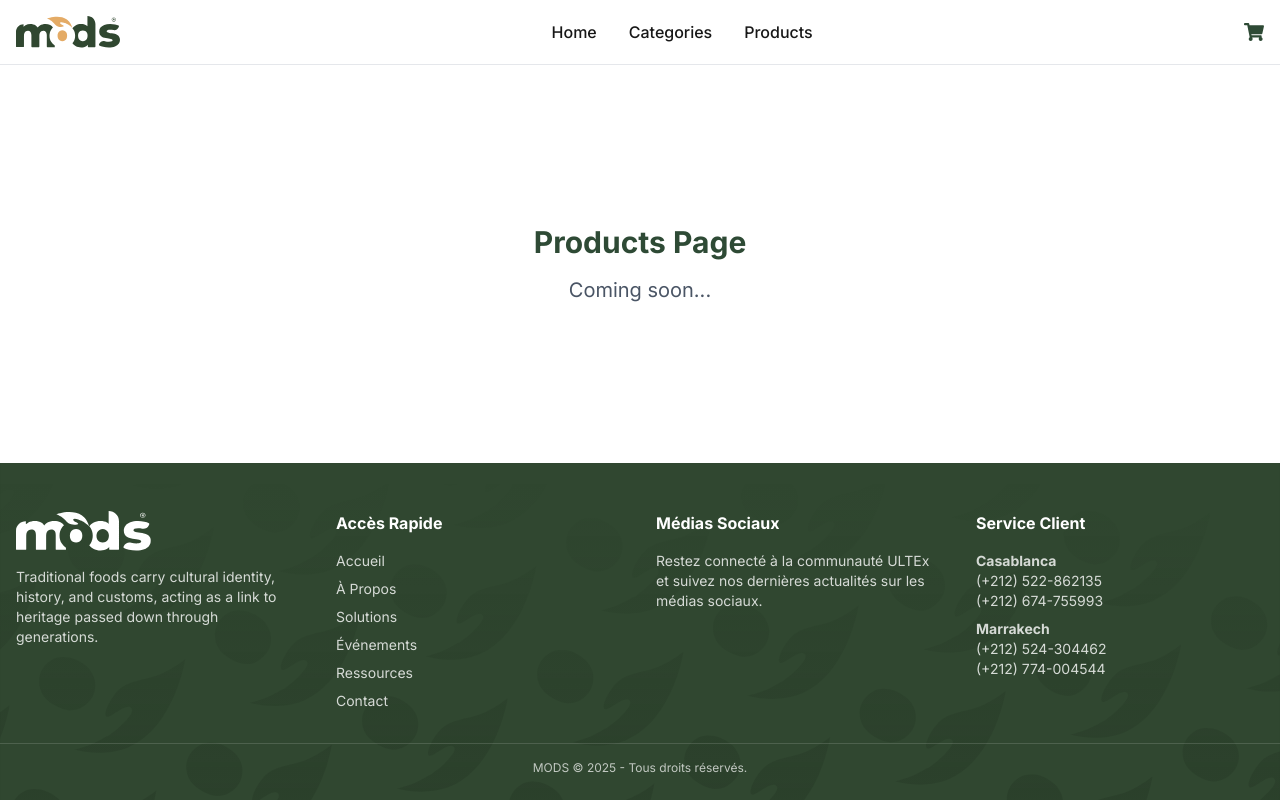
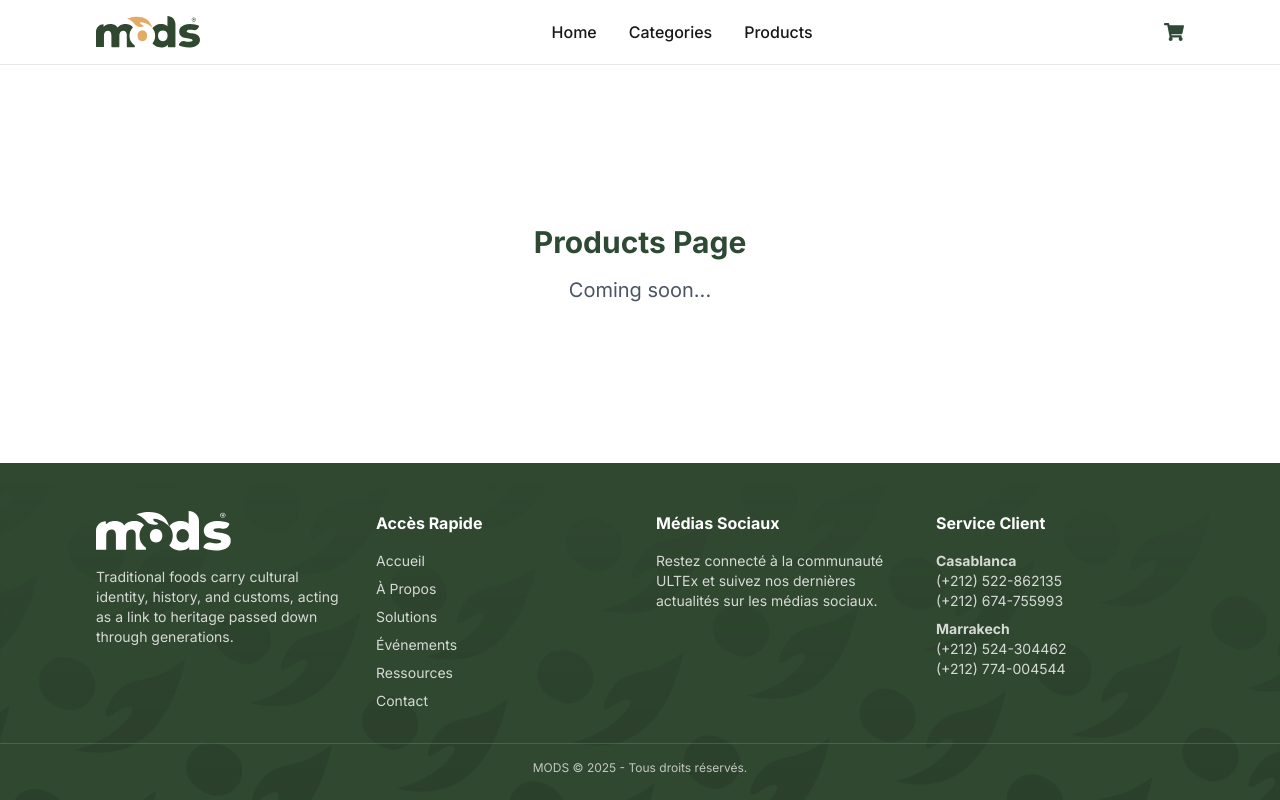
Before and after one commit to ultex-project/moods-1, a Next.js app: page /products in a window 1280 px wide. Built offline with nearby package versions, Linux system fonts and the light colour scheme.

Commit message:
correction

```diff
--- a/src/app/(components)/sections/Footer.tsx
+++ b/src/app/(components)/sections/Footer.tsx
@@ -6,7 +6,7 @@ export default function Footer() {
                     backgroundSize: 'cover',
                     backgroundPosition: 'center',
                 }}>
-            <div className="container mx-auto px-4 grid grid-cols-1 md:grid-cols-4 gap-8">
+            <div className="container mx-auto px-6 xl:px-24 grid grid-cols-1 md:grid-cols-4 gap-8">
 
                 <div>
                     <img src="/logo-wt.svg" alt="Moods Logo" className="h-10 mb-4" />
--- a/src/app/(components)/sections/Header.tsx
+++ b/src/app/(components)/sections/Header.tsx
@@ -6,7 +6,7 @@ import { FaShoppingCart } from 'react-icons/fa';
 export default function Header() {
     return (
         <header className="border-b border-gray-200">
-            <div className="container mx-auto px-4 py-4 flex justify-between items-center">
+            <div className="container mx-auto px-6 xl:px-24 py-4 flex justify-between items-center">
                 <Link href="/" className="flex items-center space-x-2">
                     <img src="/logo.svg" alt="Moods Logo" className="h-8" />
 
--- a/src/app/(components)/sections/HeroSection.tsx
+++ b/src/app/(components)/sections/HeroSection.tsx
@@ -72,7 +72,7 @@ export default function HeroCarousel() {
 
     return (
         <section className="relative h-[80vh] md:h-screen flex items-center overflow-hidden">
-            <div className="container mx-10 mx-auto">
+            <div className="container mx-10 mx-auto px-6 xl:px-24">
                 {/* Background pattern */}
                 <div className="absolute inset-0 opacity-10"></div>
 
```
